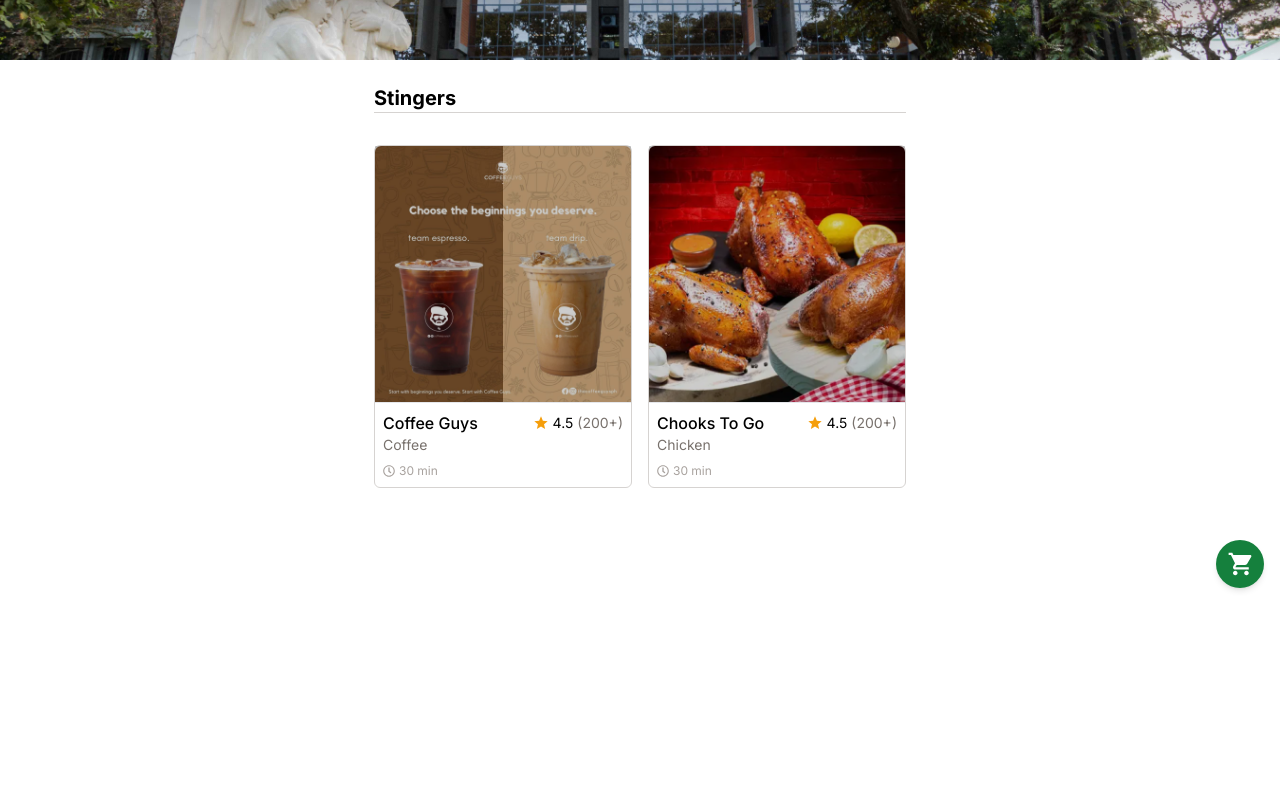
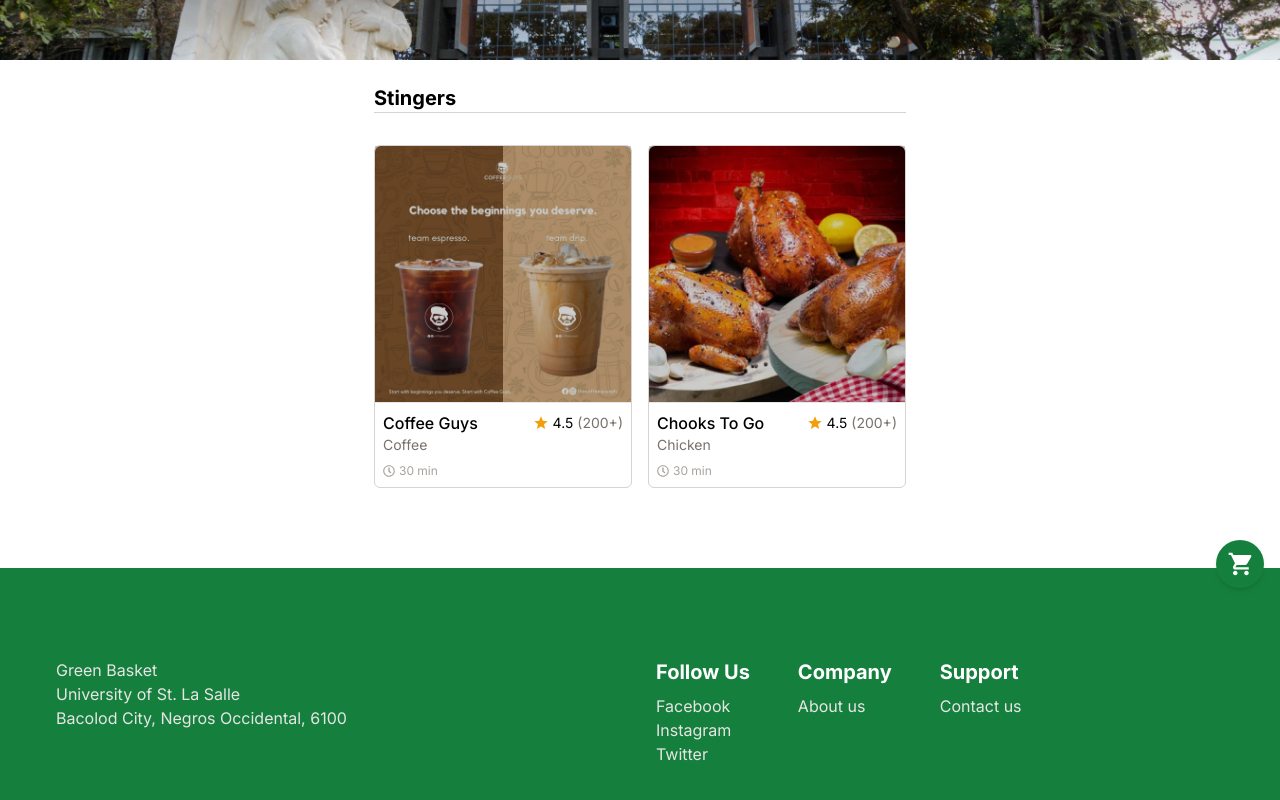
Before and after one commit to kentjordan/green-basket-buyer, a Next.js app: page / in a window 1280 px wide. Shown: the part 196-996 px from the top of the page. Before the commit the page ends 800 px from the top, so only its background shows below. Built offline with nearby package versions, Linux system fonts and the light colour scheme.

Commit message:
feat: added footer

```diff
--- a/src/app/layout.tsx
+++ b/src/app/layout.tsx
@@ -1,9 +1,9 @@
 "use client";
-import type { Metadata } from "next";
+import "./globals.css";
 import { Inter } from "next/font/google";
-import "./globals.css";
 import { Provider } from "react-redux";
 import store from "@/redux/store";
+import Footer from "@/components/Footer";
 
 const inter = Inter({ subsets: ["latin"] });
 
@@ -15,7 +15,10 @@
   return (
     <html lang='en'>
       <body className={inter.className}>
-        <Provider store={store}>{children}</Provider>
+        <Provider store={store}>
+          {children}
+          <Footer />
+        </Provider>
       </body>
     </html>
   );
--- /dev/null
+++ b/src/components/Footer.tsx
@@ -0,0 +1,35 @@
+const Footer = () => {
+  return (
+    <div className='w-full h-72 bg-green-700 flex flex-col items-center justify-center p-4 mt-16'>
+      <div className='w-full max-w-[1200px] flex text-white my-4 flex-wrap'>
+        <div className='flex-1 mx-4'>
+          <div className='w-full flex flex-col mb-6'>
+            <p className='text-stone-200'>Green Basket</p>
+            <p className='text-stone-200'>University of St. La Salle</p>
+            <p className='text-stone-200'>
+              Bacolod City, Negros Occidental, 6100
+            </p>
+          </div>
+        </div>
+        <div className='flex flex-1 gap-x-4 sm:gap-x-12 mx-4'>
+          <div>
+            <h1 className='font-bold text-xl mb-2'>Follow Us</h1>
+            <p className='text-stone-200'>Facebook</p>
+            <p className='text-stone-200'>Instagram</p>
+            <p className='text-stone-200'>Twitter</p>
+          </div>
+          <div>
+            <h1 className='font-bold text-xl mb-2'>Company</h1>
+            <p className='text-stone-200'>About us</p>
+          </div>
+          <div>
+            <h1 className='font-bold text-xl mb-2'>Support</h1>
+            <p className='text-stone-200'>Contact us</p>
+          </div>
+        </div>
+      </div>
+    </div>
+  );
+};
+
+export default Footer;
```
